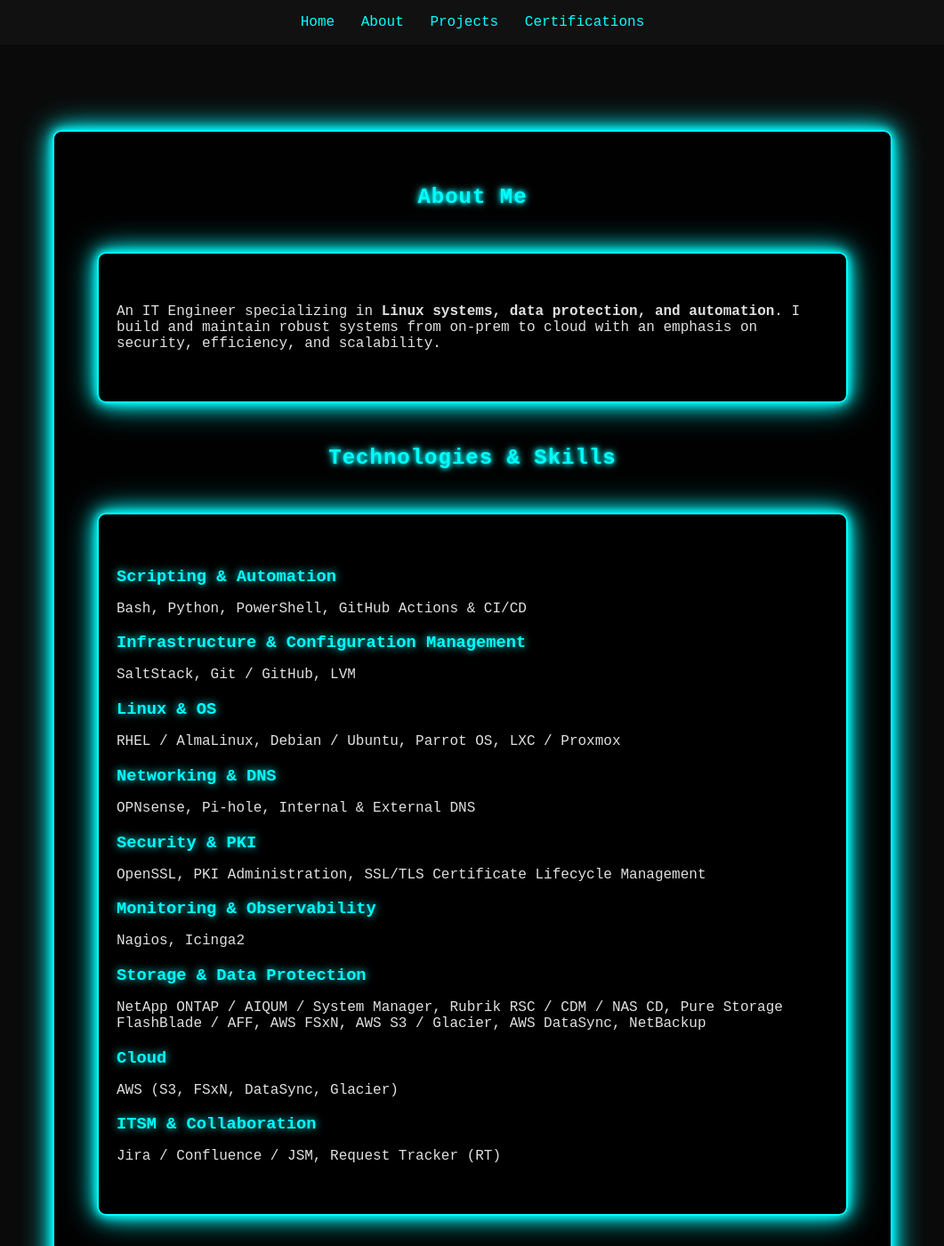
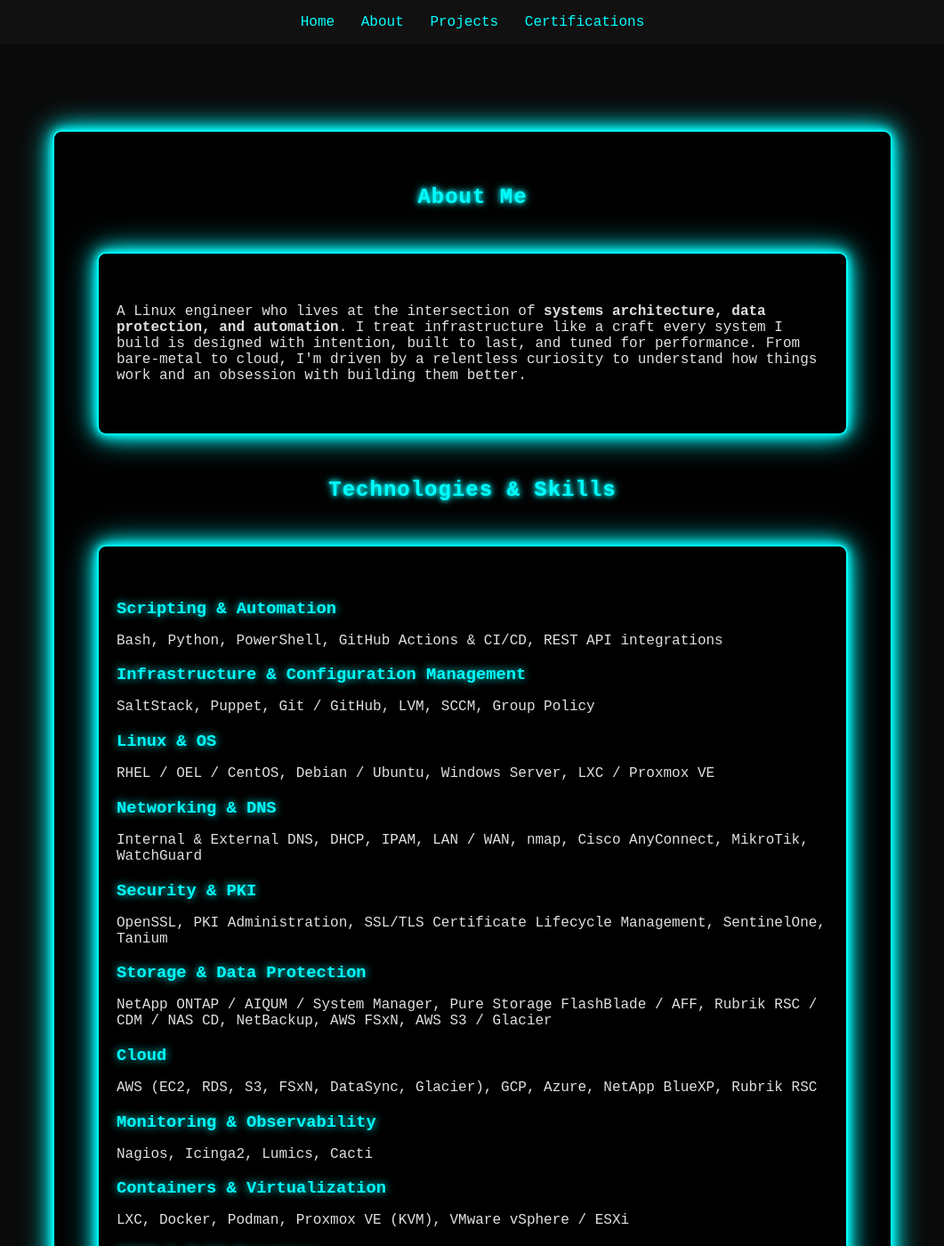
Before and after one commit to pearson-thaddeus-l/pearson-thaddeus-l-jekyll, a Jekyll site: the page built from about.md, in a window 1280 px wide and 1400 px high. Shown: the whole window at 89% size, without its empty margins (109-1170 px from the left). Built offline with Jekyll 4.4.1, drawn with Linux system fonts in a browser that asks for light colours; some of the changed text lies outside the part shown.

Commit message:
Re-writing about.md

```diff
--- a/about.md
+++ b/about.md
@@ -3,45 +3,44 @@
 title: "About"
 permalink: /about/
 ---
-
 <h2 class="headline">About Me</h2>
-
 <div class="neon-border project-card">
   <p>
-    An IT Engineer specializing in <strong>Linux systems, data protection, and automation</strong>.
-    I build and maintain robust systems from on-prem to cloud with an emphasis on security,
-    efficiency, and scalability.
+    A Linux engineer who lives at the intersection of <strong>systems architecture, data protection, and automation</strong>.
+    I treat infrastructure like a craft every system I build is designed with intention, built to last, and tuned for performance.
+    From bare-metal to cloud, I'm driven by a relentless curiosity to understand how things work and an obsession with building them better.
   </p>
 </div>
 
 <h2 class="headline">Technologies & Skills</h2>
-
 <div class="neon-border project-card">
   <h3>Scripting & Automation</h3>
-  <p>Bash, Python, PowerShell, GitHub Actions & CI/CD</p>
+  <p>Bash, Python, PowerShell, GitHub Actions & CI/CD, REST API integrations</p>
 
   <h3>Infrastructure & Configuration Management</h3>
-  <p>SaltStack, Git / GitHub, LVM</p>
+  <p>SaltStack, Puppet, Git / GitHub, LVM, SCCM, Group Policy</p>
 
   <h3>Linux & OS</h3>
-  <p>RHEL / AlmaLinux, Debian / Ubuntu, Parrot OS, LXC / Proxmox</p>
+  <p>RHEL / OEL / CentOS, Debian / Ubuntu, Windows Server, LXC / Proxmox VE</p>
 
   <h3>Networking & DNS</h3>
-  <p>OPNsense, Pi-hole, Internal & External DNS</p>
+  <p>Internal & External DNS, DHCP, IPAM, LAN / WAN, nmap, Cisco AnyConnect, MikroTik, WatchGuard</p>
 
   <h3>Security & PKI</h3>
-  <p>OpenSSL, PKI Administration, SSL/TLS Certificate Lifecycle Management</p>
+  <p>OpenSSL, PKI Administration, SSL/TLS Certificate Lifecycle Management, SentinelOne, Tanium</p>
+
+  <h3>Storage & Data Protection</h3>
+  <p>NetApp ONTAP / AIQUM / System Manager, Pure Storage FlashBlade / AFF, Rubrik RSC / CDM / NAS CD, NetBackup, AWS FSxN, AWS S3 / Glacier</p>
+
+  <h3>Cloud</h3>
+  <p>AWS (EC2, RDS, S3, FSxN, DataSync, Glacier), GCP, Azure, NetApp BlueXP, Rubrik RSC</p>
 
   <h3>Monitoring & Observability</h3>
-  <p>Nagios, Icinga2</p>
+  <p>Nagios, Icinga2, Lumics, Cacti</p>
 
-  <h3>Storage & Data Protection</h3>
-  <p>NetApp ONTAP / AIQUM / System Manager, Rubrik RSC / CDM / NAS CD,
-     Pure Storage FlashBlade / AFF, AWS FSxN, AWS S3 / Glacier, AWS DataSync, NetBackup</p>
-
-  <h3>Cloud</h3>
-  <p>AWS (S3, FSxN, DataSync, Glacier)</p>
+  <h3>Containers & Virtualization</h3>
+  <p>LXC, Docker, Podman, Proxmox VE (KVM), VMware vSphere / ESXi</p>
 
   <h3>ITSM & Collaboration</h3>
-  <p>Jira / Confluence / JSM, Request Tracker (RT)</p>
+  <p>ServiceNow (Knowledge Manager), Jira / Confluence / JSM, Request Tracker (RT)</p>
 </div>
```
